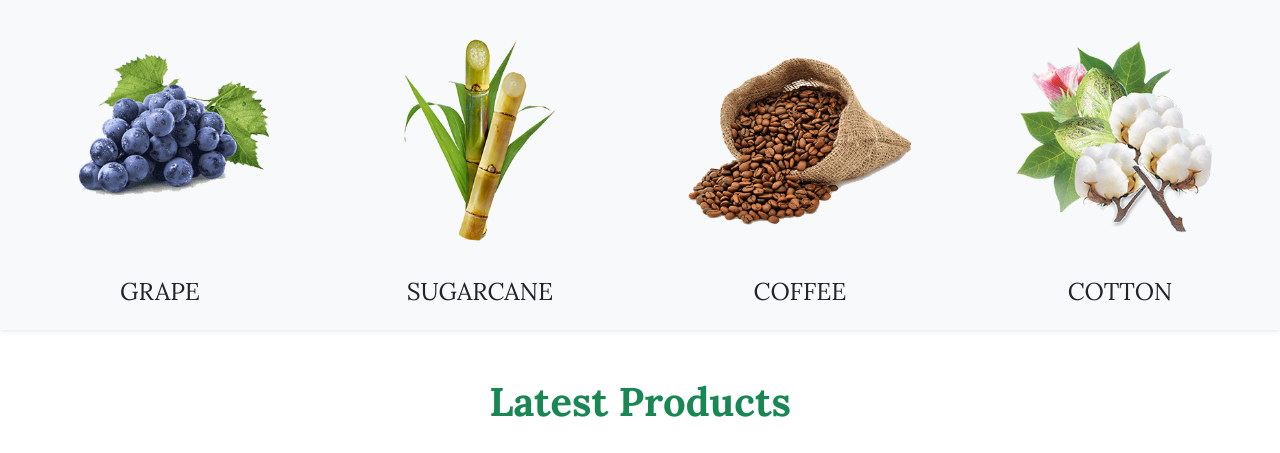
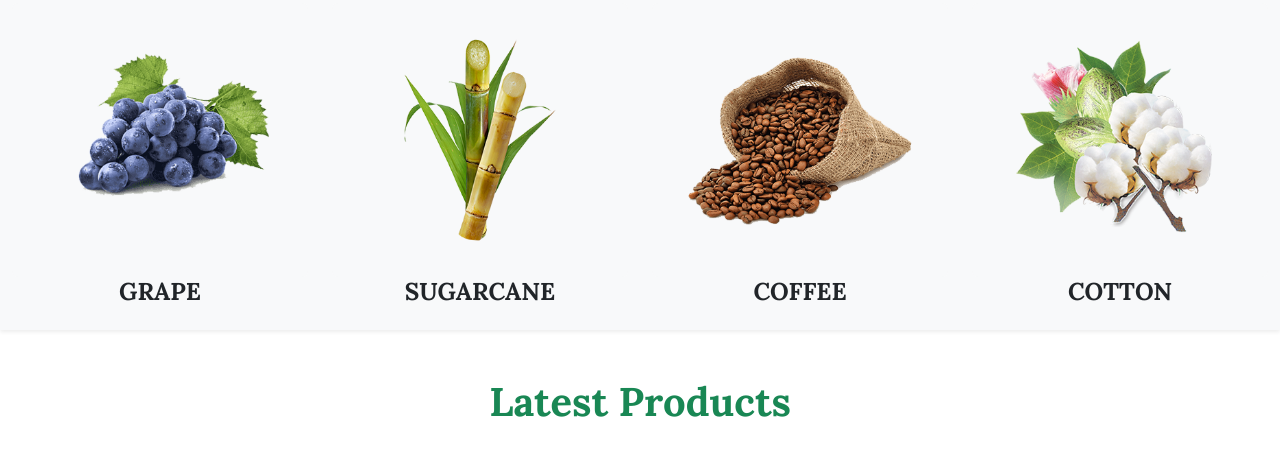
Before and after one commit to natarajan93/Agro, a plain HTML site: page index.html in a window 1280 px wide. Shown: the part 1119-1572 px from the top of the page. Drawn offline with nearby package versions, Linux system fonts and the light colour scheme.

Commit message:
Update index.html
update

```diff
--- a/index.html
+++ b/index.html
@@ -148,20 +148,20 @@
             <h1 class="fw-bold text-success  pt-1">Crops We Nourish</h1>
             <div class="col-3 ">
                 <a href="#"><img src="img/grap.png" alt="img" class="img-thumbnail border-0 bg-light"></a>
-                <h5>GRAPE</h5>
+                <h5 class="fw-semibold">GRAPE</h5>
             </div>
 
             <div class="col-3 ">
                 <a href="#"><img src="img/sugar.png" alt="img" class="img-thumbnail border-0 bg-light"></a>
-                <h5>SUGARCANE</h5>
+                <h5 class="fw-semibold">SUGARCANE</h5>
             </div>
             <div class="col-3 ">
                 <a href="#"><img src="img/caffee.png" alt="img" class="img-thumbnail border-0 bg-light"></a>
-                <h5>COFFEE</h5>
+                <h5 class="fw-semibold">COFFEE</h5>
             </div>
             <div class="col-3 ">
                 <a href="#"><img src="img/cotton.png" alt="img" class="img-thumbnail border-0 bg-light "></a>
-                <h5>COTTON</h5>
+                <h5 class="fw-semibold">COTTON</h5>
             </div>
         </div>
 
```
